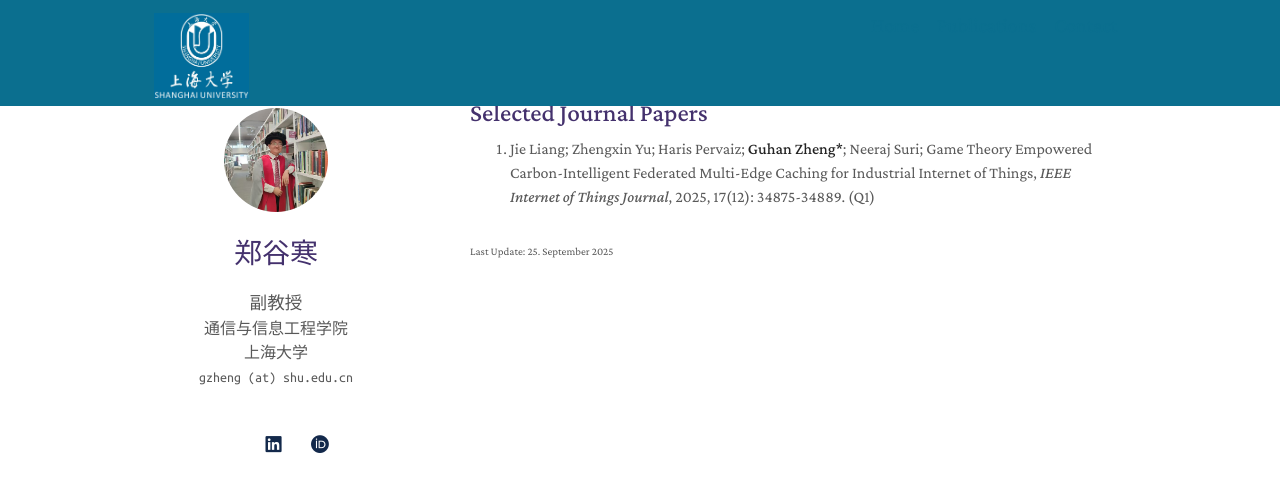
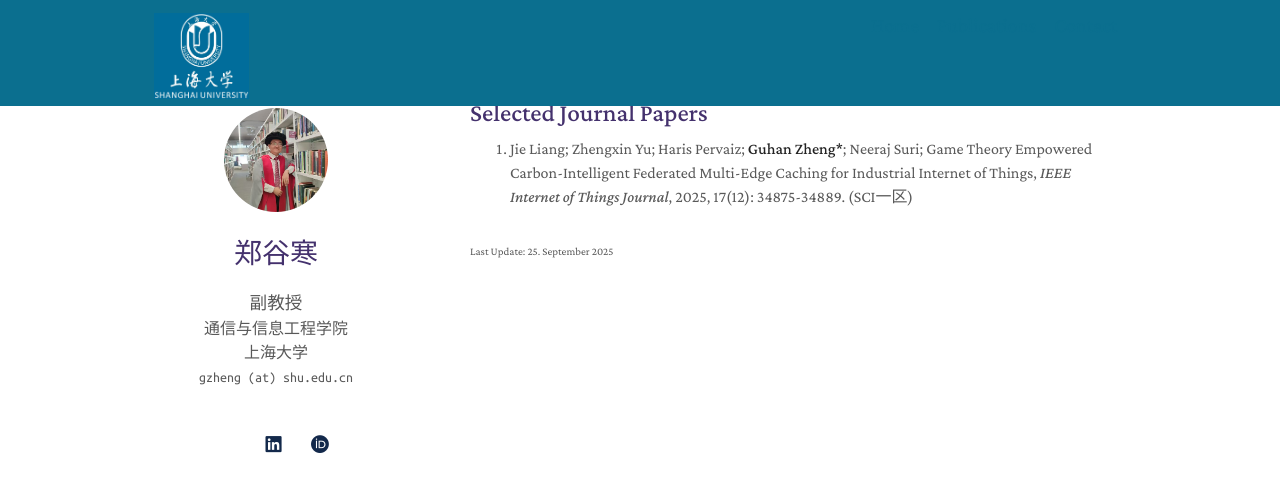
Before and after one commit to Guhan328/Guhan328.github.io, a Jekyll site: the page built from publications.md, in a window 1280 px wide. Shown: the top 492 px of the page. Built offline with Jekyll 4.4.1, drawn with Linux system fonts in a browser that asks for light colours; a style sheet for code colours, icons or effects is not loaded.

Commit message:
Update pubJournal.md

```diff
--- a/_includes/pubJournal.md
+++ b/_includes/pubJournal.md
@@ -4,5 +4,5 @@
 
 
 <ol style="margin:0 0 5px;">
-  <li><a href="https://ieeexplore.ieee.org/abstract/document/11075850"><autocolor>Jie Liang; Zhengxin Yu; Haris Pervaiz; <strong>Guhan Zheng*</strong>; Neeraj Suri; Game Theory Empowered Carbon-Intelligent Federated Multi-Edge Caching for Industrial Internet of Things, <em>IEEE Internet of Things Journal</em>, 2025, 17(12): 34875-34889. (Q1)</autocolor></a></li>
+  <li><a href="https://ieeexplore.ieee.org/abstract/document/11075850"><autocolor>Jie Liang; Zhengxin Yu; Haris Pervaiz; <strong>Guhan Zheng*</strong>; Neeraj Suri; Game Theory Empowered Carbon-Intelligent Federated Multi-Edge Caching for Industrial Internet of Things, <em>IEEE Internet of Things Journal</em>, 2025, 17(12): 34875-34889. (SCI一区)</autocolor></a></li>
 </ol>
```
